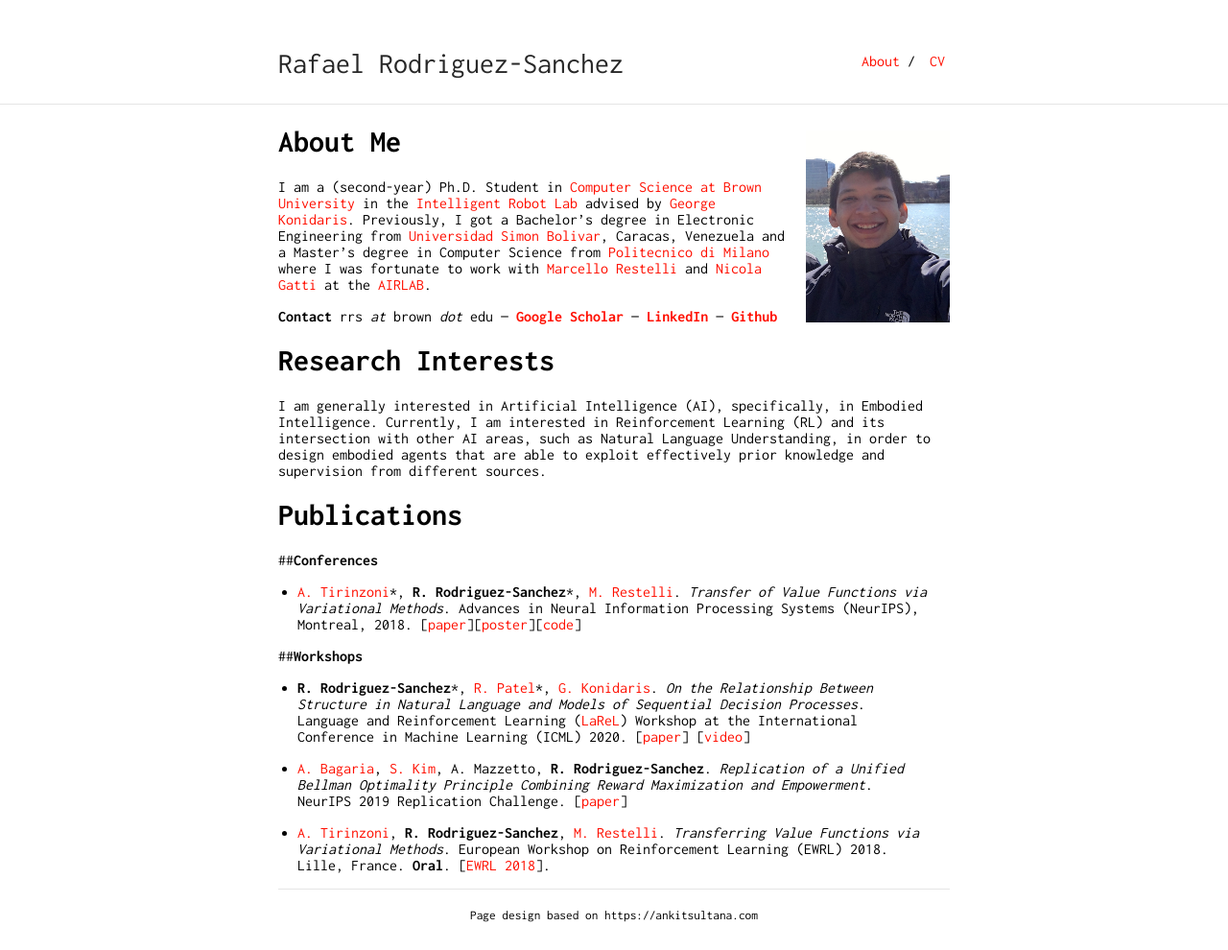
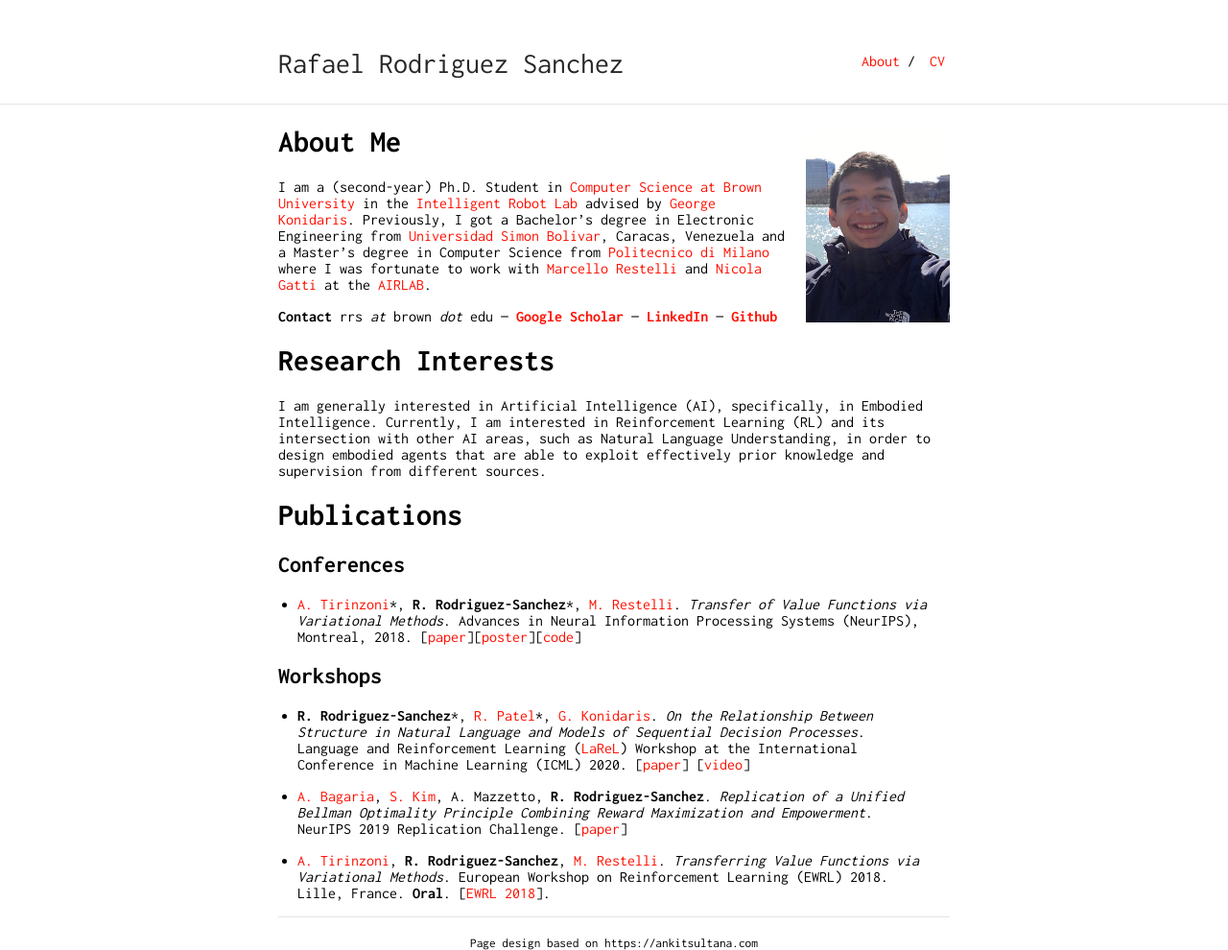
Before and after one commit to rafarodsa/rafarodsa.github.io, a Jekyll site: the page built from index.md, in a window 1280 px wide. Shown: the whole page at 96% size. Built offline with Jekyll 4.4.1, drawn with Linux system fonts in a browser that asks for light colours; our own code applies the rules of GitHub Pages for plain Markdown files; before the commit the page ends 961 px from its top, so only the background shows below that.

Commit message:
fix headings

```diff
--- a/_config.yml
+++ b/_config.yml
@@ -1,4 +1,4 @@
-title: Rafael Rodriguez-Sanchez
+title: Rafael Rodriguez Sanchez
 url: "https://rafarodsa.github.io"
 baseurl: "/"
 desc: Ph.D. Student in CS at Brown University
--- a/index.md
+++ b/index.md
@@ -17,11 +18,11 @@ I am generally interested in Artificial Intelligence (AI), specifically, in Embo
 
 # Publications
 
-##**Conferences**
+## **Conferences**
 
 - [A. Tirinzoni](https://andreatirinzoni.github.io)\*, **R. Rodriguez-Sanchez**\*, [M. Restelli](https://restelli.faculty.polimi.it/MyWebSite/index.shtml). *Transfer of Value Functions via Variational Methods*. Advances in Neural Information Processing Systems (NeurIPS), Montreal, 2018. [[paper](/tirinzoni2018transfer.pdf)][[poster](/nips2018_poster_transfer.pdf)][[code](https://github.com/AndreaTirinzoni/variational-transfer-rl)]
 
-##**Workshops**
+## **Workshops**
 
 - **R. Rodriguez-Sanchez**\*, [R. Patel](http://cs.brown.edu/people/rpatel59/)\*, [G. Konidaris](http://cs.brown.edu/people/gdk/). *On the Relationship Between Structure in Natural Language and Models of Sequential Decision Processes*. Language and Reinforcement Learning ([LaReL](https://larel-ws.github.io/accepted-papers/)) Workshop at the International Conference in Machine Learning (ICML) 2020.
 [[paper](/on_the_relationship_between_structure_in_natural_language_and_models_of_sequential_decision_processes.pdf)] [[video](https://www.youtube.com/watch?v=a3JJo_cvzpE&feature=emb_logo)]
```
Also changed, not shown: other parts of index.md (+1 -0 lines), 1 other file.
